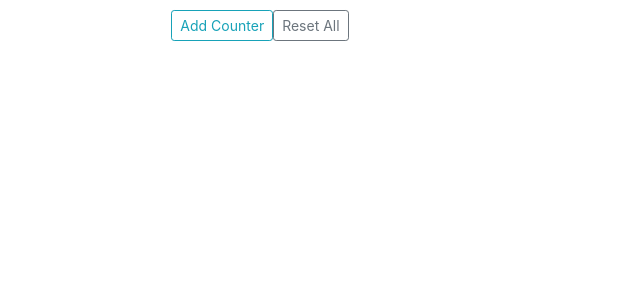
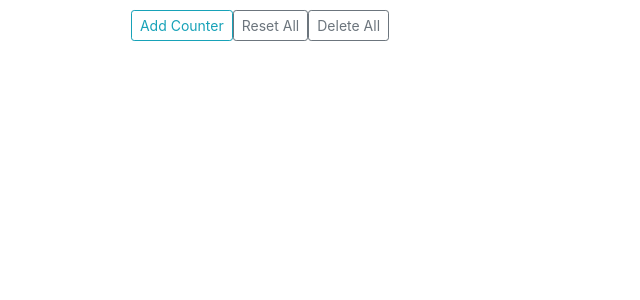
Before and after one commit to olgabresheva/counterscentral, a React (Create React App) app: page / in a window 1280 px wide. Shown: the top 300 px of the page, without its empty margins (0-640 px from the left). Built offline with nearby package versions, Linux system fonts and the light colour scheme.

Commit message:
added deleteAll

```diff
--- a/package.json
+++ b/package.json
@@ -2,6 +2,7 @@
   "name": "counterscentral",
   "version": "0.1.0",
   "private": true,
+  "homepage": "http://olgabresheva.github.io/counterscentral",
   "dependencies": {
     "@testing-library/jest-dom": "^4.2.4",
     "@testing-library/react": "^9.5.0",
@@ -14,6 +15,8 @@
   },
   "scripts": {
     "start": "react-scripts start",
+    "predeploy": "npm run build",
+    "deploy": "gh-pages -d build",
     "build": "react-scripts build",
     "test": "react-scripts test",
     "eject": "react-scripts eject"
@@ -32,5 +35,8 @@
       "last 1 firefox version",
       "last 1 safari version"
     ]
+  },
+  "devDependencies": {
+    "gh-pages": "^3.1.0"
   }
 }
--- a/src/App.js
+++ b/src/App.js
@@ -71,6 +71,10 @@ function App() {
         rangeSetNum();
     }
 
+    const deleteAll = () => {
+        setCounters([]);
+    }
+
     return (
         <div className="App">
             <div className="container">
@@ -78,6 +82,7 @@ function App() {
                     <div className="col-md-4">
                         <button className="btn btn-outline-info btn-sm" onClick={randomCount}>Add Counter</button>
                         <button className="btn btn-outline-secondary btn-sm" onClick={resetAll}>Reset All</button>
+                        <button className="btn btn-outline-secondary btn-sm" onClick={deleteAll}>Delete All</button>
                     </div>
                     {/*<div className="col-md-4 offset-md-4">*/}
                     {/*    <div className="input-group mb-3 input-group-sm">*/}
```
Also changed, not shown: 1 other file (tests, documents, lock files or other folders).
